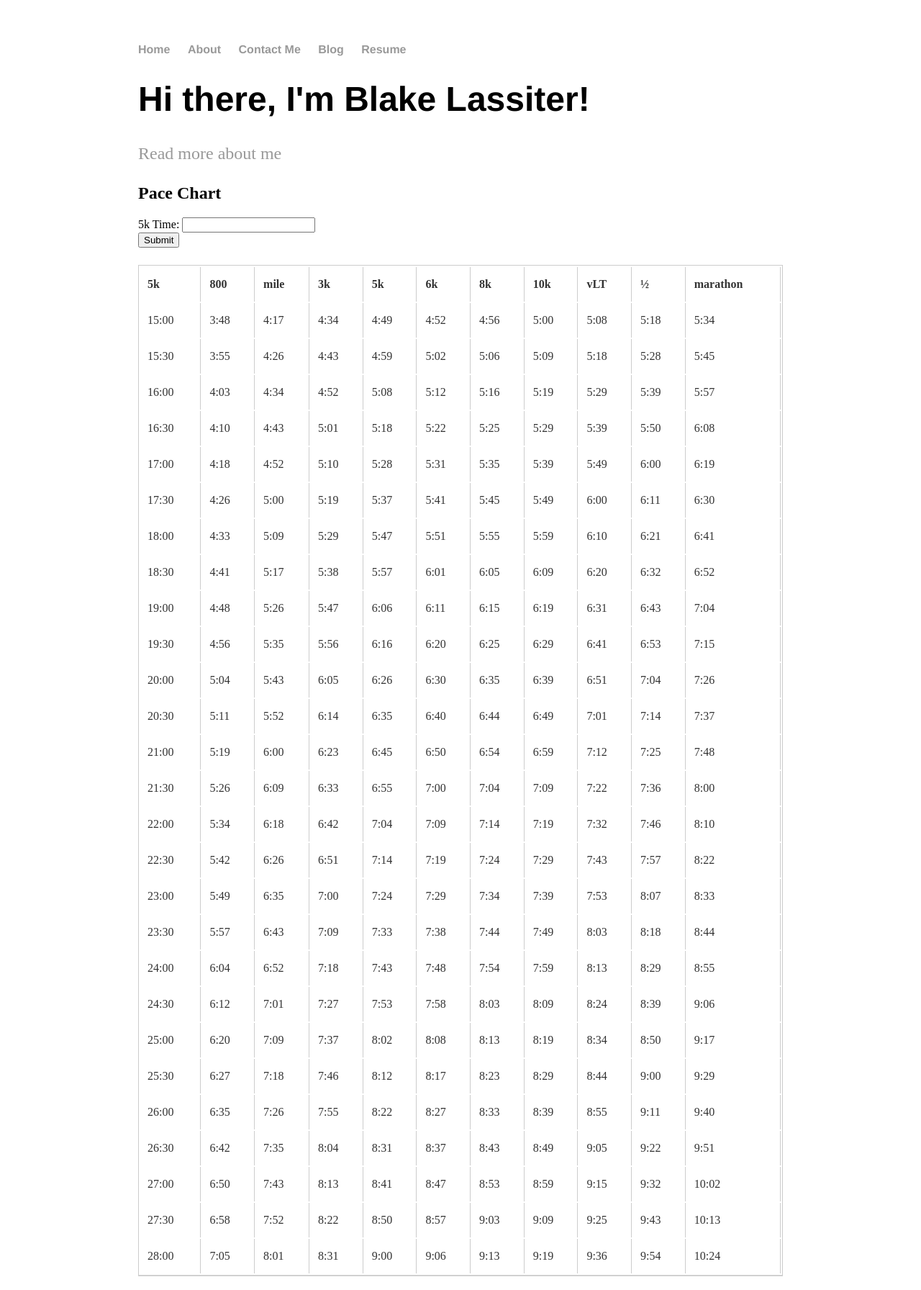
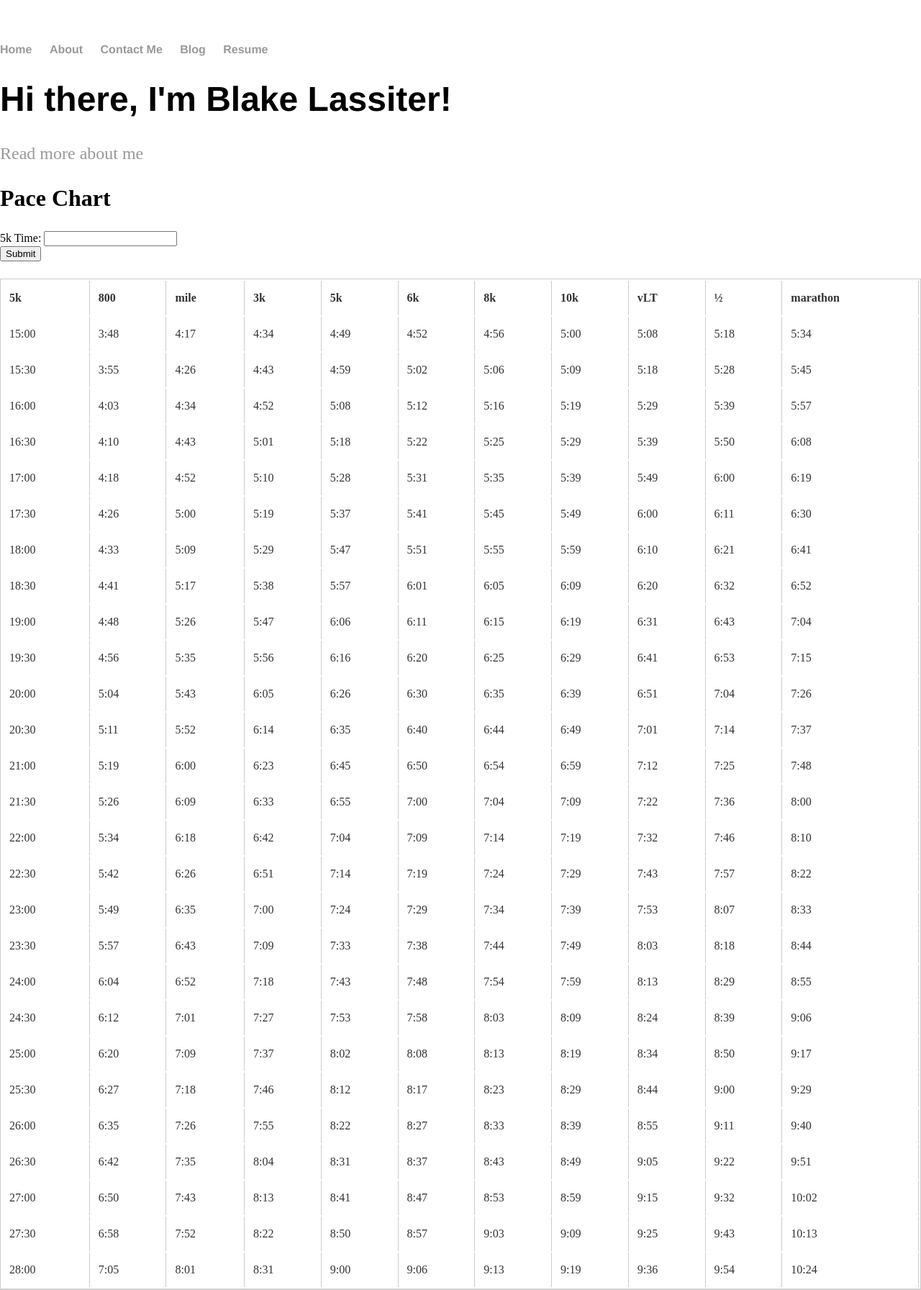
Before and after one commit to balassit/balassit.github.io, a Jekyll site: the page built from index.html, in a window 1280 px wide. Shown: the whole page at 72% size. Built offline with Jekyll 4.4.1, drawn with Linux system fonts in a browser that asks for light colours.

Commit message:
Update main.css

```diff
--- a/css/main.css
+++ b/css/main.css
@@ -3,7 +3,6 @@ html {
 }
 body {
     margin: 60px auto;
-    width: 70%;
     min-height: 100%;
 }
 nav ul, footer ul {
@@ -23,6 +22,13 @@ a {
 a:hover {
     text-decoration: underline;
 }
+h1 { font-size: 3.0em; }
+h2 { font-size: 2.0em; }
+h3 { font-size: 1.6em; }
+h4 { font-size: 1.3em; }
+h5 { font-size: 1.1em; }
+h6 { font-size: 0.9em; }
+
 h1 {
     font-size: 3em;
     font-family:'Helvetica', 'Arial', 'Sans-Serif';
```
